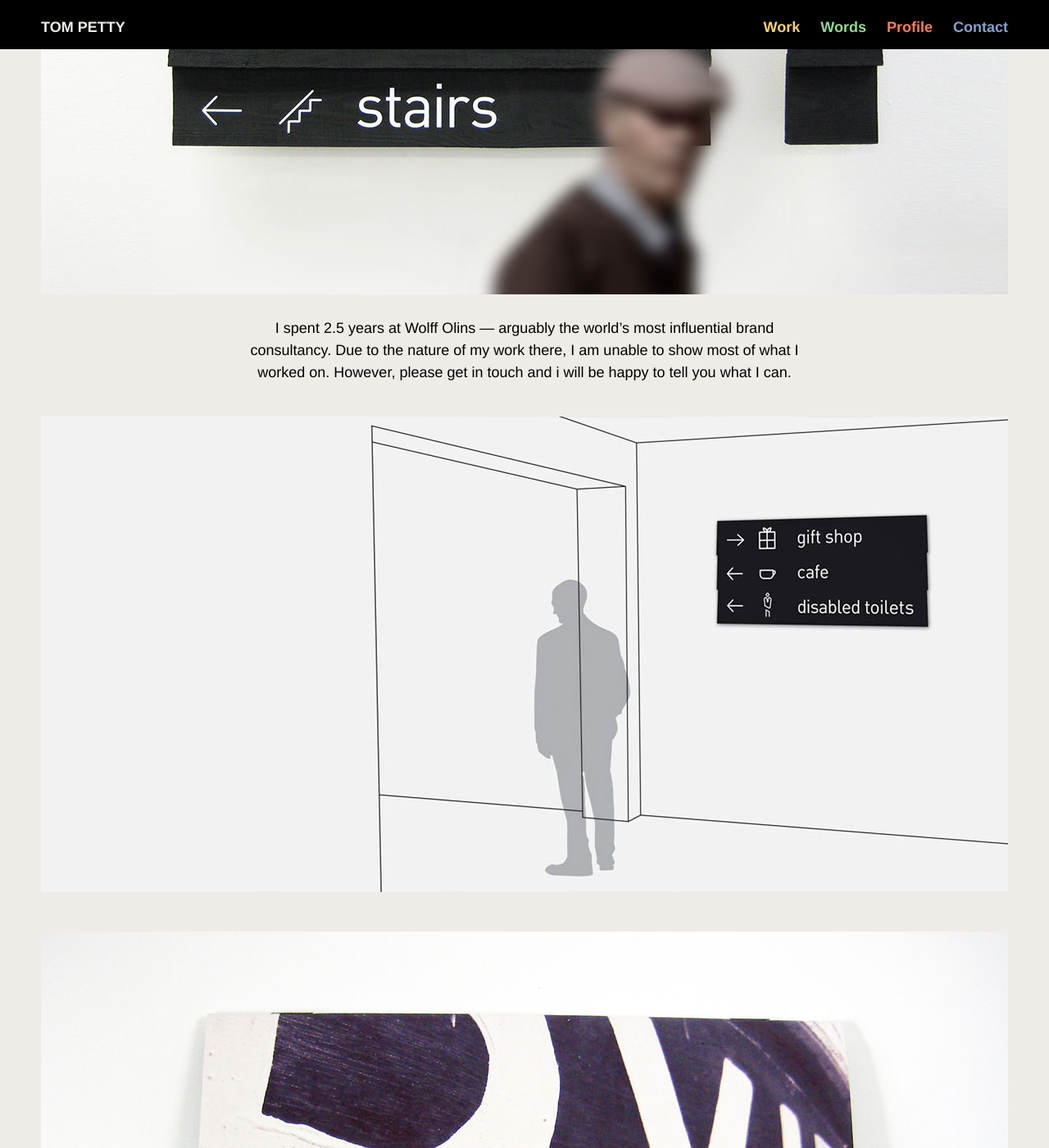
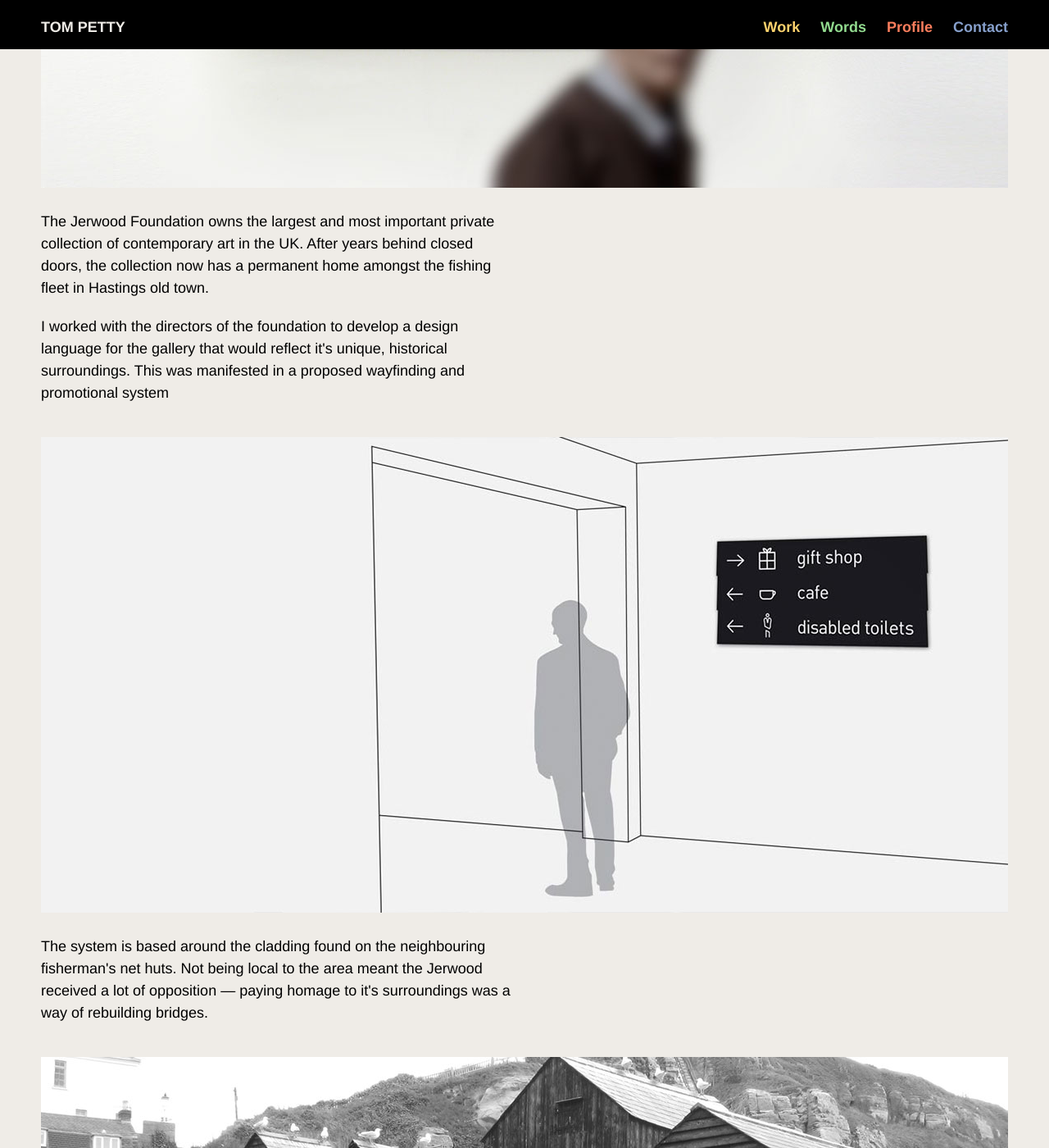
Before and after one commit to anothertompetty/portfolio, a Jekyll site: the page built from jerwood.html, in a window 1280 px wide and 1400 px high, scrolled down 869 px. Shown: the whole window at 82% size. Built offline with Jekyll 4.4.1, drawn with Linux system fonts in a browser that asks for light colours; nearby versions of some CDN libraries; Markdown is read by kramdown in place of the engine named in the settings; some of the changed text lies outside the part shown.

Commit message:
adding project story

```diff
--- a/jerwood.html
+++ b/jerwood.html
@@ -8,11 +8,7 @@
 
 			<h2 class="project-title">Jerwood Gallery</h2>
 
-			<h2>Polligraf is a simple tool that
-			lets users poll their social networks,
-			and generate beautiful infographics with
-			the results. I designed the iPhone app,
-			launch site and event materials.</h2>
+			<h2>A design language born of it's surroundings</h2>
 
 		</div>
 
@@ -22,11 +18,15 @@
 
 		<img src="img/jerwood/jerwood1.jpg">
 
-		<p>I spent 2.5 years at Wolff Olins — arguably the world’s most influential brand consultancy.
-		Due to the nature of my work there, I am unable to show most of what I worked on.
-		However, please get in touch and i will be happy to tell you what I can.</p>
+		<p class="left">The Jerwood Foundation owns the largest and most important private collection of contemporary art in the UK. After years behind closed doors, the collection now has a permanent home amongst the fishing fleet in Hastings old town.</p>
+
+		<p class="left">I worked with the directors of the foundation to develop a design language for the gallery that would reflect it's unique, historical surroundings. This was manifested in a proposed wayfinding and promotional system</p>
 
 		<img src="img/jerwood/jerwood3.jpg">
+
+		<p class="left">The system is based around the cladding found on the neighbouring fisherman's net huts. Not being local to the area meant the Jerwood received a lot of opposition &mdash; paying homage to it's surroundings was a way of rebuilding bridges.</p>
+
+		<img src="img/jerwood/jerwood5.jpg">
 
 		<img src="img/jerwood/jerwood2.jpg">
 
@@ -40,7 +40,7 @@
 
 		<img src="img/jerwood/jerwood11.jpg">
 
-		<img src="img/jerwood/jerwood5.jpg">
+		<p class="left">I demonstrated the wayfinding system by building a prototype from local wood, using a combination of vinyl and silkscreen to apply the information</p>
 
 		<img src="img/jerwood/jerwood7.jpg">
 
```
